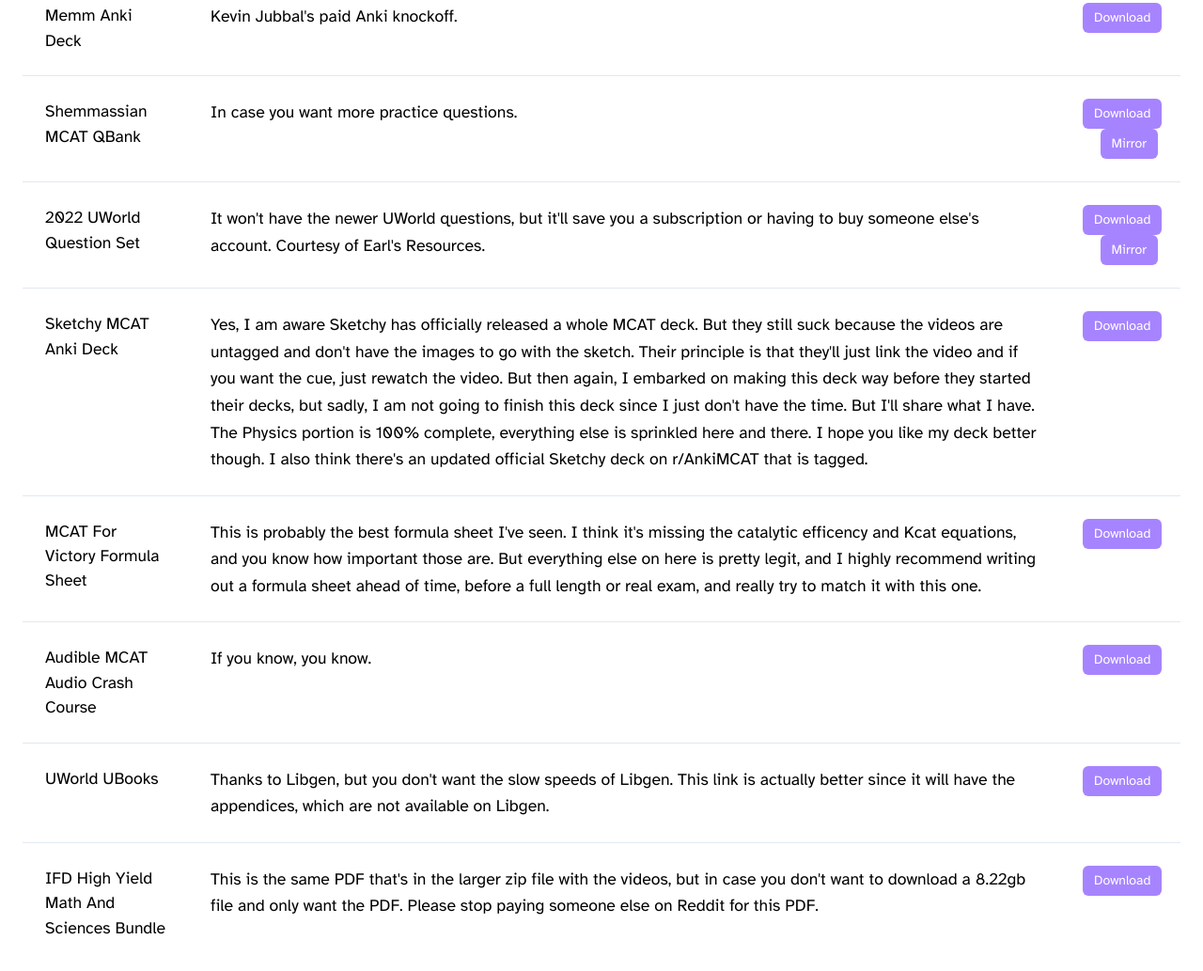
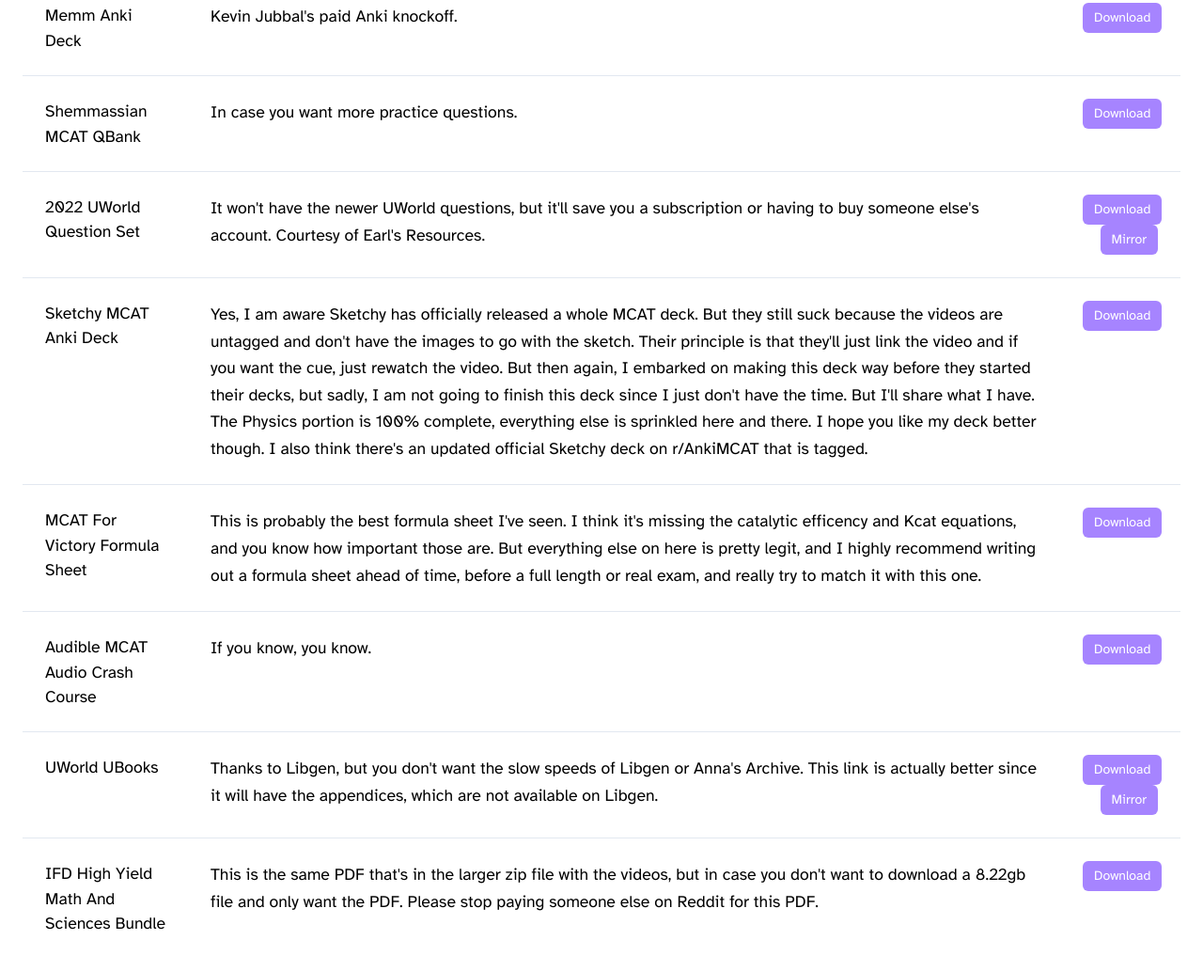
Before and after one commit to yangskinny/premed, a website: page index.html in a window 1280 px wide. Shown: the part 788-1821 px from the top of the page at 94% size. Drawn offline with Linux system fonts and the light colour scheme.

Commit message:
no more akira boxes

```diff
--- a/index.html
+++ b/index.html
@@ -79,7 +79,7 @@
                   This deck isn't worth paid.
                 </td>
                 <td class="w-32 px-6 py-6 text-right">
-                  <a href="https://akirabox.com/rk9zKEYvm0lY/folder" target="_blank" rel="noopener noreferrer" class="inline-block rounded-md bg-violet-400 px-3 py-1.5 text-sm font-medium text-white hover:bg-cyan-700 transition">Download</a>
+                  <a href="https://pixeldrain.com/d/vbrhjzYw" target="_blank" rel="noopener noreferrer" class="inline-block rounded-md bg-violet-400 px-3 py-1.5 text-sm font-medium text-white hover:bg-cyan-700 transition">Download</a>
                 </td>
               </tr>
 
@@ -104,7 +104,6 @@
                 </td>
                 <td class="w-32 px-6 py-6 text-right">
                   <a href="https://mega.nz/folder/4hIhjZhZ#1jEe8sT1wax-MfsJ-A2sUA" target="_blank" rel="noopener noreferrer" class="inline-block rounded-md bg-violet-400 px-3 py-1.5 text-sm font-medium text-white hover:bg-cyan-700 transition">Download</a><br>
-                  <a href="https://akirabox.com/dZxG5KKP3VjK/folder" target="_blank" rel="noopener noreferrer" class="inline-block rounded-md bg-violet-400 px-3 py-1.5 text-sm font-medium text-white hover:bg-cyan-700 transition">Mirror</a>
                 </td>
               </tr>
 
@@ -117,7 +116,7 @@
                 </td>
                 <td class="w-32 px-6 py-6 text-right">
                   <a href="https://drive.proton.me/urls/W2E81P2Y2C#XTfK9sBioZx1" target="_blank" rel="noopener noreferrer" class="inline-block rounded-md bg-violet-400 px-3 py-1.5 text-sm font-medium text-white hover:bg-cyan-700 transition">Download</a><br>
-                  <a href="https://akirabox.com/dZxG5KKP3VjK/folder" target="_blank" rel="noopener noreferrer" class="inline-block rounded-md bg-violet-400 px-3 py-1.5 text-sm font-medium text-white hover:bg-cyan-700 transition">Mirror</a>
+                  <a href="https://pixeldrain.com/d/TEjEKo6G" target="_blank" rel="noopener noreferrer" class="inline-block rounded-md bg-violet-400 px-3 py-1.5 text-sm font-medium text-white hover:bg-cyan-700 transition">Mirror</a>
                 </td>
               </tr>
 
@@ -162,10 +161,12 @@
                   UWorld UBooks
                 </td>
                 <td class="px-6 py-6 leading-relaxed">
-                  Thanks to Libgen, but you don't want the slow speeds of Libgen. This link is actually better since it will have the appendices, which are not available on Libgen.
+                  Thanks to Libgen, but you don't want the slow speeds of Libgen or Anna's Archive. This link is actually better since it will have the appendices, which are not available on Libgen.
                 </td>
                 <td class="w-32 px-6 py-6 text-right">
-                  <a href="https://akirabox.com/9QWmpQ0VN3EB/folder" target="_blank" rel="noopener noreferrer" class="inline-block rounded-md bg-violet-400 px-3 py-1.5 text-sm font-medium text-white hover:bg-cyan-700 transition">Download</a>
+                  <a href="https://pixeldrain.com/d/YTsQ3zVQ" target="_blank" rel="noopener noreferrer" class="inline-block rounded-md bg-violet-400 px-3 py-1.5 text-sm font-medium text-white hover:bg-cyan-700 transition">Download</a>
+                  <br>
+                  <a href="https://www.mediafire.com/folder/zo40lhg6tkbrd/books_over_boobs" target="_blank" rel="noopener noreferrer" class="inline-block rounded-md bg-violet-400 px-3 py-1.5 text-sm font-medium text-white hover:bg-cyan-700 transition">Mirror</a>
                 </td>
               </tr>
 
```
